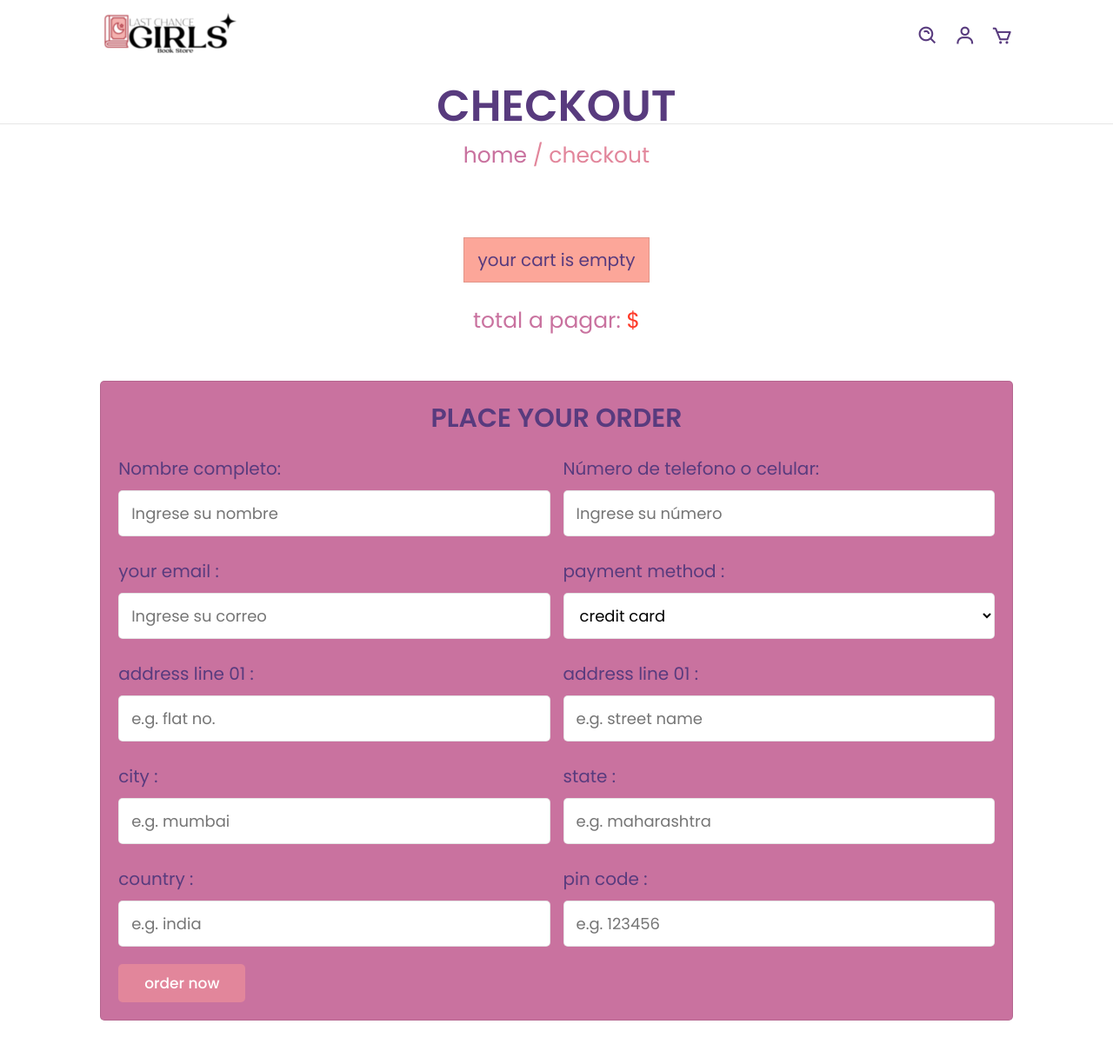
After one commit to casperr29/BDM-CI-paoly, a PHP site: page /checkout.php in a window 1280 px wide. The commit adds this page. Shown: the whole page at 87% size. Run offline with PHP 8.4, Linux system fonts and the light colour scheme.

Commit message:
Carrito y Checkout de compras

```diff
--- /dev/null
+++ b/checkout.php
@@ -0,0 +1,89 @@
+<!DOCTYPE html>
+<html lang="en">
+<head>
+   <meta charset="UTF-8">
+   <meta http-equiv="X-UA-Compatible" content="IE=edge">
+   <meta name="viewport" content="width=device-width, initial-scale=1.0">
+   <title>checkout</title>
+
+   <!-- font awesome cdn link  -->
+   <link rel="stylesheet" href="https://cdnjs.cloudflare.com/ajax/libs/font-awesome/6.0.0/css/all.min.css">
+
+   <!-- custom css file link  -->
+   <link rel="stylesheet" href="cssarely/checkout.css">
+
+</head>
+<body>
+
+<?php include 'header.php'; ?>
+
+<div class="heading">
+   <h3>checkout</h3>
+   <p> <a href="dashboard.php">home</a> / checkout </p>
+</div>
+
+<section class="display-order">
+
+     <?php echo '<p class="empty">your cart is empty</p>'; ?>
+   <div class="grand-total"> total a pagar: <span>$</span> </div>
+
+</section>
+
+<section class="checkout">
+
+   <form action="" method="post">
+      <h3>place your order</h3>
+      <div class="flex">
+         <div class="inputBox">
+            <span>Nombre completo:</span>
+            <input type="text" name="name" required placeholder="Ingrese su nombre">
+         </div>
+         <div class="inputBox">
+            <span>Número de telefono o celular:</span>
+            <input type="number" name="number" required placeholder="Ingrese su número">
+         </div>
+         <div class="inputBox">
+            <span>your email :</span>
+            <input type="email" name="email" required placeholder="Ingrese su correo">
+         </div>
+         <div class="inputBox">
+            <span>payment method :</span>
+            <select name="method">
+               <option value="credit card">credit card</option>
+               <option value="paypal">paypal</option>
+            </select>
+         </div>
+         <div class="inputBox">
+            <span>address line 01 :</span>
+            <input type="number" min="0" name="flat" required placeholder="e.g. flat no.">
+         </div>
+         <div class="inputBox">
+            <span>address line 01 :</span>
+            <input type="text" name="street" required placeholder="e.g. street name">
+         </div>
+         <div class="inputBox">
+            <span>city :</span>
+            <input type="text" name="city" required placeholder="e.g. mumbai">
+         </div>
+         <div class="inputBox">
+            <span>state :</span>
+            <input type="text" name="state" required placeholder="e.g. maharashtra">
+         </div>
+         <div class="inputBox">
+            <span>country :</span>
+            <input type="text" name="country" required placeholder="e.g. india">
+         </div>
+         <div class="inputBox">
+            <span>pin code :</span>
+            <input type="number" min="0" name="pin_code" required placeholder="e.g. 123456">
+         </div>
+      </div>
+      <input type="submit" value="order now" class="btn" name="order_btn">
+   </form>
+
+</section>
+
+
+
+</body>
+</html>
--- /dev/null
+++ b/cssarely/checkout.css
@@ -0,0 +1,116 @@
+:root{
+    --white: #fff;
+    --red: #fe3a29;
+    --pink1:#fca699;
+    --pink: #e2869b;
+    --dark-color: #c9729f;
+    --black: #583b7e;
+    --light-color: #ffe4aa;
+    --border: .1rem solid rgba(0, 0, 0, .1);
+    --border-hover: .1rem solid var(--black);
+    --box-shadow:0 .5rem 1rem rgba(0, 0, 0, .1);
+}
+
+
+ *{
+     font-family: 'Poppins', sans-serif;
+     margin:0; padding:0;
+     box-sizing: border-box;
+     outline: none; border:none;
+     text-decoration: none;
+     transition:all .2s linear;
+ }
+
+.heading h3{
+    font-size: 5rem;
+    color:var(--black);
+    text-transform: uppercase;
+}
+
+.heading p{
+font-size: 2.5rem;
+color:var(--pink);
+}
+
+.heading p a{
+color:var(--dark-color);
+}
+
+.heading p a:hover{
+text-decoration: underline;
+}
+
+.display-order{
+    max-width: 1200px;
+    margin: 0 auto;
+    text-align: center;
+    padding-bottom: 0;
+ }
+
+ .display-order p{
+    background-color: var(--pink1);
+    color:var(--black);
+    font-size: 2rem;
+    padding:1rem 1.5rem;
+    border:var(--border);
+    display: inline-block;
+    margin:.5rem;
+ }
+
+ .display-order p span{
+    color:var(--red);
+ }
+
+ .display-order .grand-total{
+    margin-top: 2rem;
+    font-size: 2.5rem;
+    color:var(--dark-color);
+ }
+
+ .display-order .grand-total span{
+    color:var(--red);
+ }
+
+.checkout form{
+    max-width: 1200px;
+    padding:2rem;
+    margin:0 auto;
+    border:var(--border);
+    background-color: var(--dark-color);
+    border-radius: .5rem;
+ }
+
+ .checkout form h3{
+    text-align: center;
+    margin-bottom: 2rem;
+    color:var(--black);
+    text-transform: uppercase;
+    font-size: 3rem;
+ }
+
+ .checkout form .flex{
+    display: flex;
+    flex-wrap: wrap;
+    gap:1.5rem;
+ }
+
+ .checkout form .flex .inputBox{
+    flex:1 1 40rem;
+ }
+
+ .checkout form .flex span{
+    font-size: 2rem;
+    color:var(--black);
+ }
+
+ .checkout form .flex select,
+ .checkout form .flex input{
+    border:var(--border);
+    width: 100%;
+    border-radius: .5rem;
+    width: 100%;
+    background-color: var(--white);
+    padding:1.2rem 1.4rem;
+    font-size: 1.8rem;
+    margin:1rem 0;
+ }
--- a/header.php
+++ b/header.php
@@ -21,7 +21,7 @@
         <div class="header-1">
 
             <div class="logo-details">
-                <img src="img/logo2.png" alt="LogoImg">
+                <img href="dashboard.php" src="img/logo2.png" alt="LogoImg">
             </div>
 
 
```
Also changed, not shown: carrito.php (+7 -7 lines).
